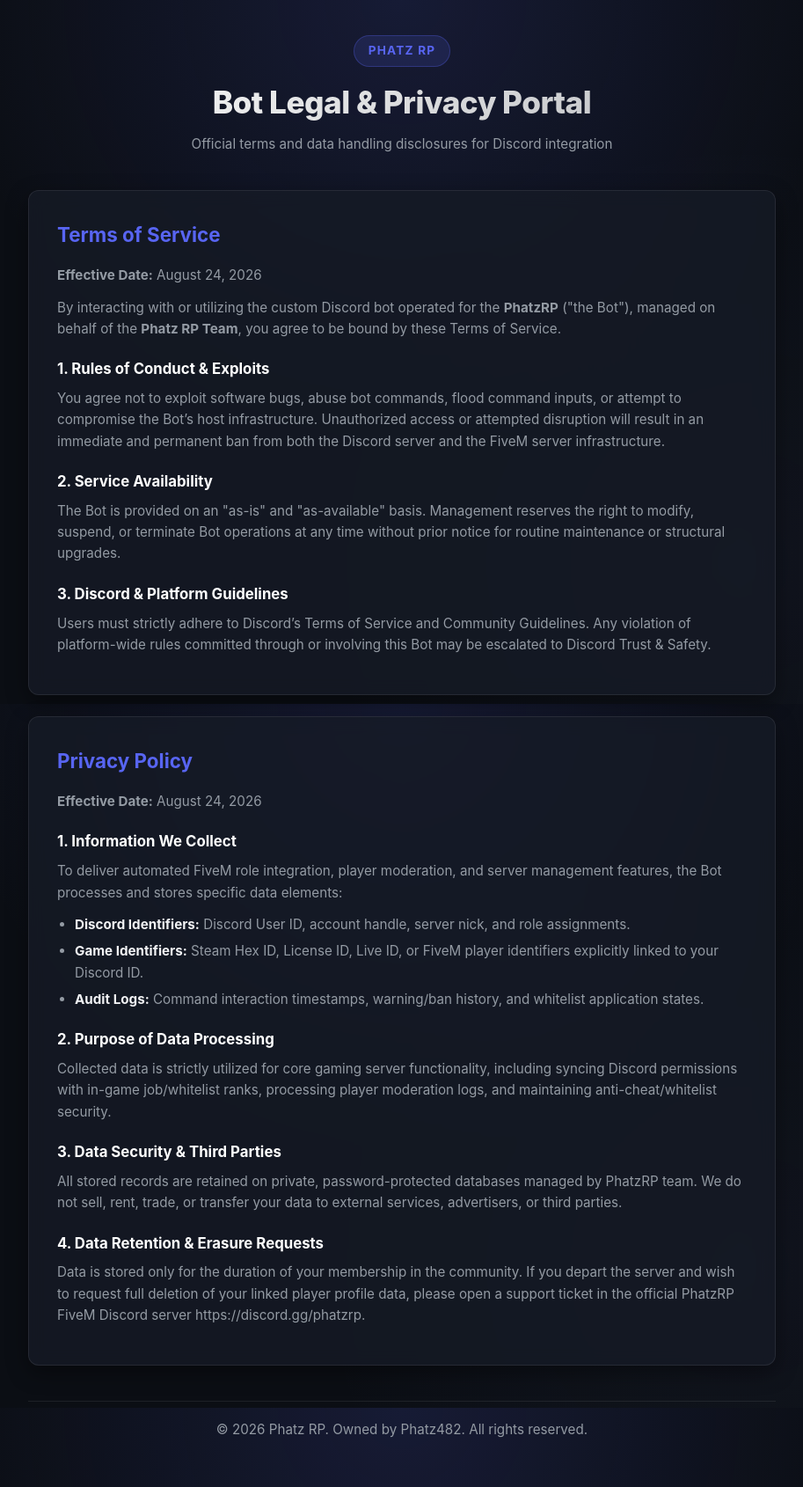
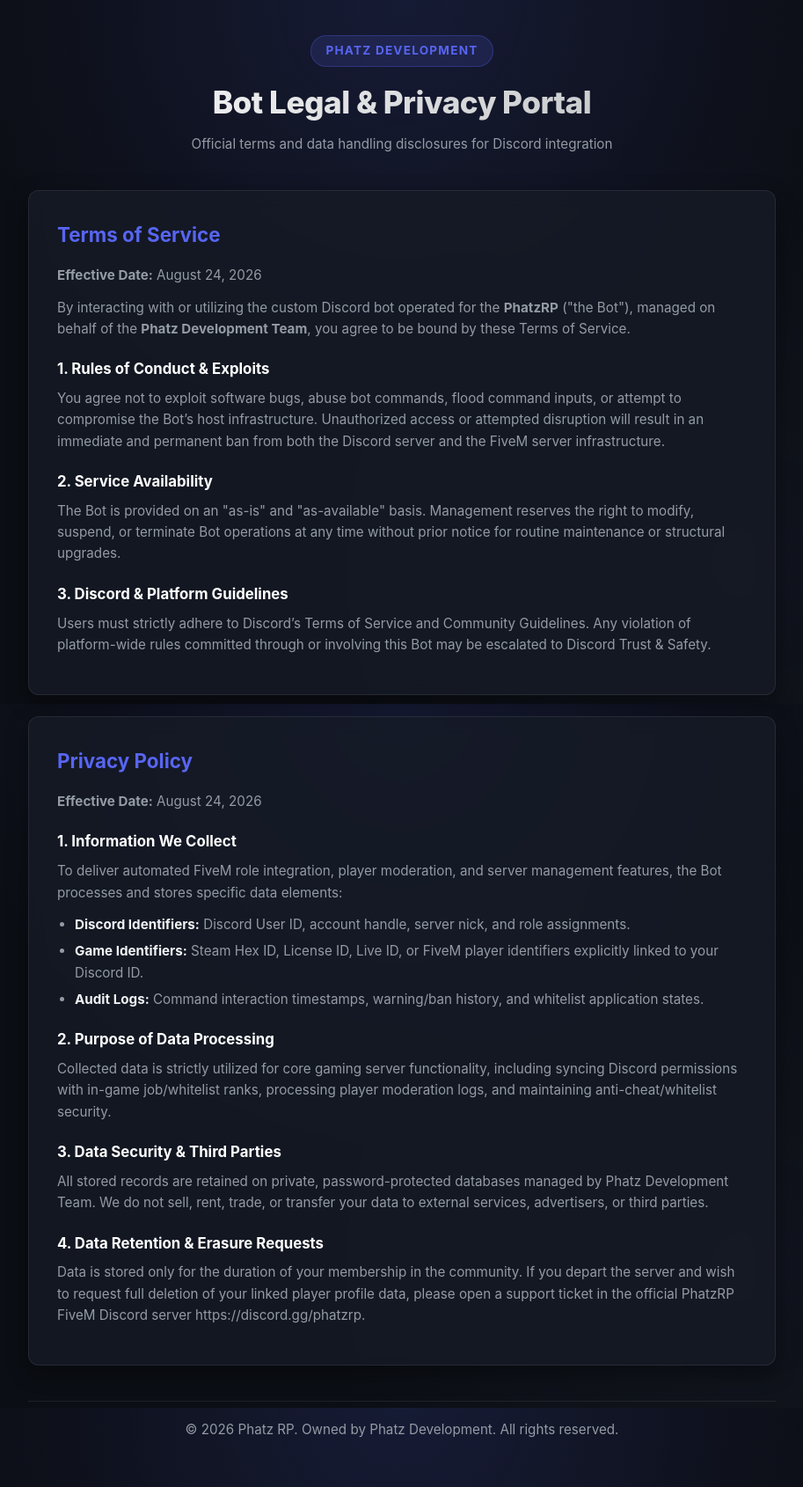
Before and after one commit to PhatzRoleplay/Bot-Legal-Privacy, a plain HTML site: page index.html in a window 1280 px wide. Shown: the whole page at 88% size, without its empty margins (183-1096 px from the left). Drawn offline with Linux system fonts and the light colour scheme.

Commit message:
Update index.html

```diff
--- a/index.html
+++ b/index.html
@@ -133,7 +133,7 @@
 
 <div class="wrapper">
     <header>
-        <span class="server-badge">Phatz RP</span>
+        <span class="server-badge">Phatz Development</span>
         <h1>Bot Legal & Privacy Portal</h1>
         <p class="subtitle">Official terms and data handling disclosures for Discord integration</p>
     </header>
@@ -141,7 +141,7 @@
     <div class="card">
         <h2>Terms of Service</h2>
         <p><strong>Effective Date:</strong> August 24, 2026</p>
-        <p>By interacting with or utilizing the custom Discord bot operated for the <strong>PhatzRP</strong> ("the Bot"), managed on behalf of the <strong>Phatz RP Team</strong>, you agree to be bound by these Terms of Service.</p>
+        <p>By interacting with or utilizing the custom Discord bot operated for the <strong>PhatzRP</strong> ("the Bot"), managed on behalf of the <strong>Phatz Development Team</strong>, you agree to be bound by these Terms of Service.</p>
 
         <h3>1. Rules of Conduct & Exploits</h3>
         <p>You agree not to exploit software bugs, abuse bot commands, flood command inputs, or attempt to compromise the Bot’s host infrastructure. Unauthorized access or attempted disruption will result in an immediate and permanent ban from both the Discord server and the FiveM server infrastructure.</p>
@@ -169,14 +169,14 @@
         <p>Collected data is strictly utilized for core gaming server functionality, including syncing Discord permissions with in-game job/whitelist ranks, processing player moderation logs, and maintaining anti-cheat/whitelist security.</p>
 
         <h3>3. Data Security & Third Parties</h3>
-        <p>All stored records are retained on private, password-protected databases managed by PhatzRP team. We do not sell, rent, trade, or transfer your data to external services, advertisers, or third parties.</p>
+        <p>All stored records are retained on private, password-protected databases managed by Phatz Development Team. We do not sell, rent, trade, or transfer your data to external services, advertisers, or third parties.</p>
 
         <h3>4. Data Retention & Erasure Requests</h3>
         <p>Data is stored only for the duration of your membership in the community. If you depart the server and wish to request full deletion of your linked player profile data, please open a support ticket in the official PhatzRP FiveM Discord server https://discord.gg/phatzrp.</p>
     </div>
 
     <footer>
-        <p>&copy; 2026 Phatz RP. Owned by Phatz482. All rights reserved.</p>
+        <p>&copy; 2026 Phatz RP. Owned by Phatz Development. All rights reserved.</p>
     </footer>
 </div>
 
```
